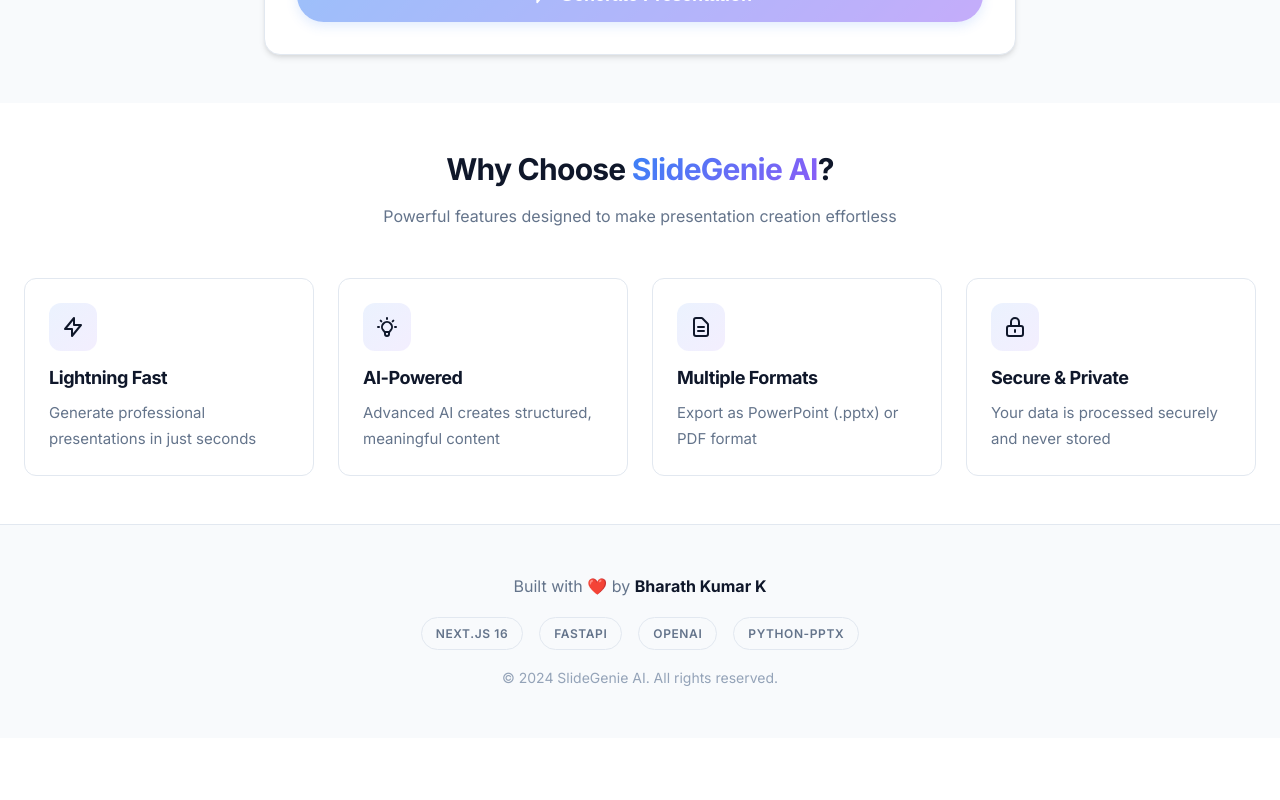
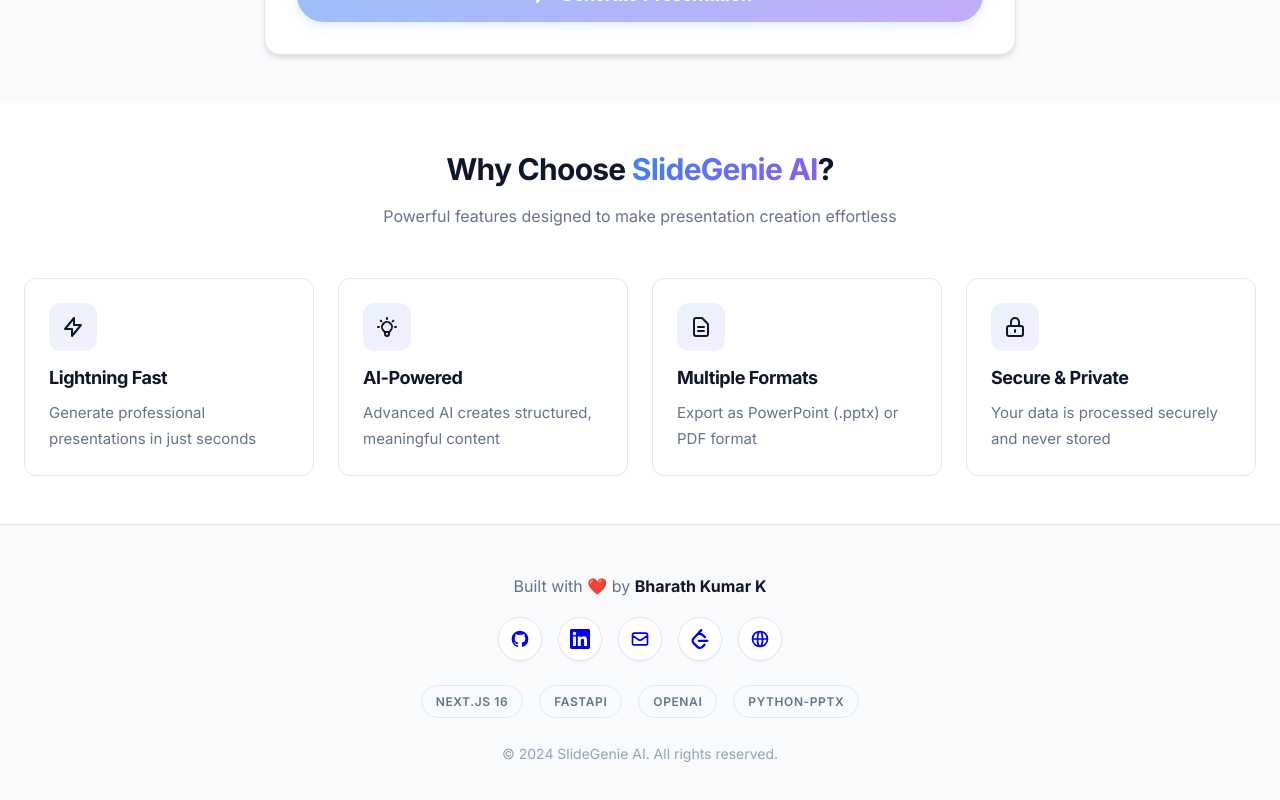
Before and after one commit to Bharath-Kumar-K-0930/SlideGenie, a Next.js app in the folder frontend/: page / in a window 1280 px wide. Shown: the part 1364-2164 px from the top of the page. Before the commit the page ends 2102 px from the top, so only its background shows below. Built offline with nearby package versions, Linux system fonts and the light colour scheme.

Commit message:
Add comprehensive footer with social links and portfolio

```diff
--- a/frontend/app/page.tsx
+++ b/frontend/app/page.tsx
@@ -346,21 +346,91 @@
 
       {/* Footer */}
       <footer className="section" style={{ background: 'var(--color-bg-secondary)', borderTop: '1px solid var(--color-border)' }}>
-        <div className="container text-center">
-          <p className="mb-md" style={{ color: 'var(--color-text-secondary)' }}>
+        <div className="container">
+          <div className="text-center mb-xl">
+            <p className="mb-md" style={{ color: 'var(--color-text-secondary)', fontSize: '1rem' }}>
               Built with ❤️ by <strong style={{ color: 'var(--color-text)' }}>Bharath Kumar K</strong>
             </p>
 
-          <div className="flex items-center justify-center gap-md mb-md" style={{ flexWrap: 'wrap' }}>
+            {/* Social Links */}
+            <div className="flex items-center justify-center gap-md mb-lg" style={{ flexWrap: 'wrap' }}>
+              <a
+                href="https://github.com/Bharath-Kumar-K-0930"
+                target="_blank"
+                rel="noopener noreferrer"
+                className="theme-toggle"
+                title="GitHub"
+                style={{ textDecoration: 'none' }}
+              >
+                <svg width="20" height="20" fill="currentColor" viewBox="0 0 24 24">
+                  <path fillRule="evenodd" d="M12 2C6.477 2 2 6.484 2 12.017c0 4.425 2.865 8.18 6.839 9.504.5.092.682-.217.682-.483 0-.237-.008-.868-.013-1.703-2.782.605-3.369-1.343-3.369-1.343-.454-1.158-1.11-1.466-1.11-1.466-.908-.62.069-.608.069-.608 1.003.07 1.531 1.032 1.531 1.032.892 1.53 2.341 1.088 2.91.832.092-.647.35-1.088.636-1.338-2.22-.253-4.555-1.113-4.555-4.951 0-1.093.39-1.988 1.029-2.688-.103-.253-.446-1.272.098-2.65 0 0 .84-.27 2.75 1.026A9.564 9.564 0 0112 6.844c.85.004 1.705.115 2.504.337 1.909-1.296 2.747-1.027 2.747-1.027.546 1.379.202 2.398.1 2.651.64.7 1.028 1.595 1.028 2.688 0 3.848-2.339 4.695-4.566 4.943.359.309.678.92.678 1.855 0 1.338-.012 2.419-.012 2.747 0 .268.18.58.688.482A10.019 10.019 0 0022 12.017C22 6.484 17.522 2 12 2z" clipRule="evenodd" />
+                </svg>
+              </a>
+
+              <a
+                href="https://linkedin.com/in/bharath-kumar-k"
+                target="_blank"
+                rel="noopener noreferrer"
+                className="theme-toggle"
+                title="LinkedIn"
+                style={{ textDecoration: 'none' }}
+              >
+                <svg width="20" height="20" fill="currentColor" viewBox="0 0 24 24">
+                  <path d="M20.447 20.452h-3.554v-5.569c0-1.328-.027-3.037-1.852-3.037-1.853 0-2.136 1.445-2.136 2.939v5.667H9.351V9h3.414v1.561h.046c.477-.9 1.637-1.85 3.37-1.85 3.601 0 4.267 2.37 4.267 5.455v6.286zM5.337 7.433c-1.144 0-2.063-.926-2.063-2.065 0-1.138.92-2.063 2.063-2.063 1.14 0 2.064.925 2.064 2.063 0 1.139-.925 2.065-2.064 2.065zm1.782 13.019H3.555V9h3.564v11.452zM22.225 0H1.771C.792 0 0 .774 0 1.729v20.542C0 23.227.792 24 1.771 24h20.451C23.2 24 24 23.227 24 22.271V1.729C24 .774 23.2 0 22.222 0h.003z" />
+                </svg>
+              </a>
+
+              <a
+                href="mailto:bharathkumark0930@gmail.com"
+                className="theme-toggle"
+                title="Email"
+                style={{ textDecoration: 'none' }}
+              >
+                <svg width="20" height="20" fill="none" stroke="currentColor" viewBox="0 0 24 24">
+                  <path strokeLinecap="round" strokeLinejoin="round" strokeWidth={2} d="M3 8l7.89 5.26a2 2 0 002.22 0L21 8M5 19h14a2 2 0 002-2V7a2 2 0 00-2-2H5a2 2 0 00-2 2v10a2 2 0 002 2z" />
+                </svg>
+              </a>
+
+              <a
+                href="https://leetcode.com/u/bharathkumark0930/"
+                target="_blank"
+                rel="noopener noreferrer"
+                className="theme-toggle"
+                title="LeetCode"
+                style={{ textDecoration: 'none' }}
+              >
+                <svg width="20" height="20" fill="currentColor" viewBox="0 0 24 24">
+                  <path d="M13.483 0a1.374 1.374 0 0 0-.961.438L7.116 6.226l-3.854 4.126a5.266 5.266 0 0 0-1.209 2.104 5.35 5.35 0 0 0-.125.513 5.527 5.527 0 0 0 .062 2.362 5.83 5.83 0 0 0 .349 1.017 5.938 5.938 0 0 0 1.271 1.818l4.277 4.193.039.038c2.248 2.165 5.852 2.133 8.063-.074l2.396-2.392c.54-.54.54-1.414.003-1.955a1.378 1.378 0 0 0-1.951-.003l-2.396 2.392a3.021 3.021 0 0 1-4.205.038l-.02-.019-4.276-4.193c-.652-.64-.972-1.469-.948-2.263a2.68 2.68 0 0 1 .066-.523 2.545 2.545 0 0 1 .619-1.164L9.13 8.114c1.058-1.134 3.204-1.27 4.43-.278l3.501 2.831c.593.48 1.461.387 1.94-.207a1.384 1.384 0 0 0-.207-1.943l-3.5-2.831c-.8-.647-1.766-1.045-2.774-1.202l2.015-2.158A1.384 1.384 0 0 0 13.483 0zm-2.866 12.815a1.38 1.38 0 0 0-1.38 1.382 1.38 1.38 0 0 0 1.38 1.382H20.79a1.38 1.38 0 0 0 1.38-1.382 1.38 1.38 0 0 0-1.38-1.382z" />
+                </svg>
+              </a>
+
+              <a
+                href="https://bharath-kumar-k-0930.github.io/portfolio/"
+                target="_blank"
+                rel="noopener noreferrer"
+                className="theme-toggle"
+                title="Portfolio"
+                style={{ textDecoration: 'none' }}
+              >
+                <svg width="20" height="20" fill="none" stroke="currentColor" viewBox="0 0 24 24">
+                  <path strokeLinecap="round" strokeLinejoin="round" strokeWidth={2} d="M21 12a9 9 0 01-9 9m9-9a9 9 0 00-9-9m9 9H3m9 9a9 9 0 01-9-9m9 9c1.657 0 3-4.03 3-9s-1.343-9-3-9m0 18c-1.657 0-3-4.03-3-9s1.343-9 3-9m-9 9a9 9 0 019-9" />
+                </svg>
+              </a>
+            </div>
+
+            {/* Tech Stack */}
+            <div className="flex items-center justify-center gap-md mb-lg" style={{ flexWrap: 'wrap' }}>
               <span className="badge">Next.js 16</span>
               <span className="badge">FastAPI</span>
               <span className="badge">OpenAI</span>
               <span className="badge">Python-PPTX</span>
             </div>
 
+            {/* Copyright */}
             <p style={{ fontSize: '0.875rem', color: 'var(--color-text-muted)' }}>
               © 2024 SlideGenie AI. All rights reserved.
             </p>
+          </div>
         </div>
       </footer>
     </div>
```
Lines whose indentation alone changed are shown as unchanged.
